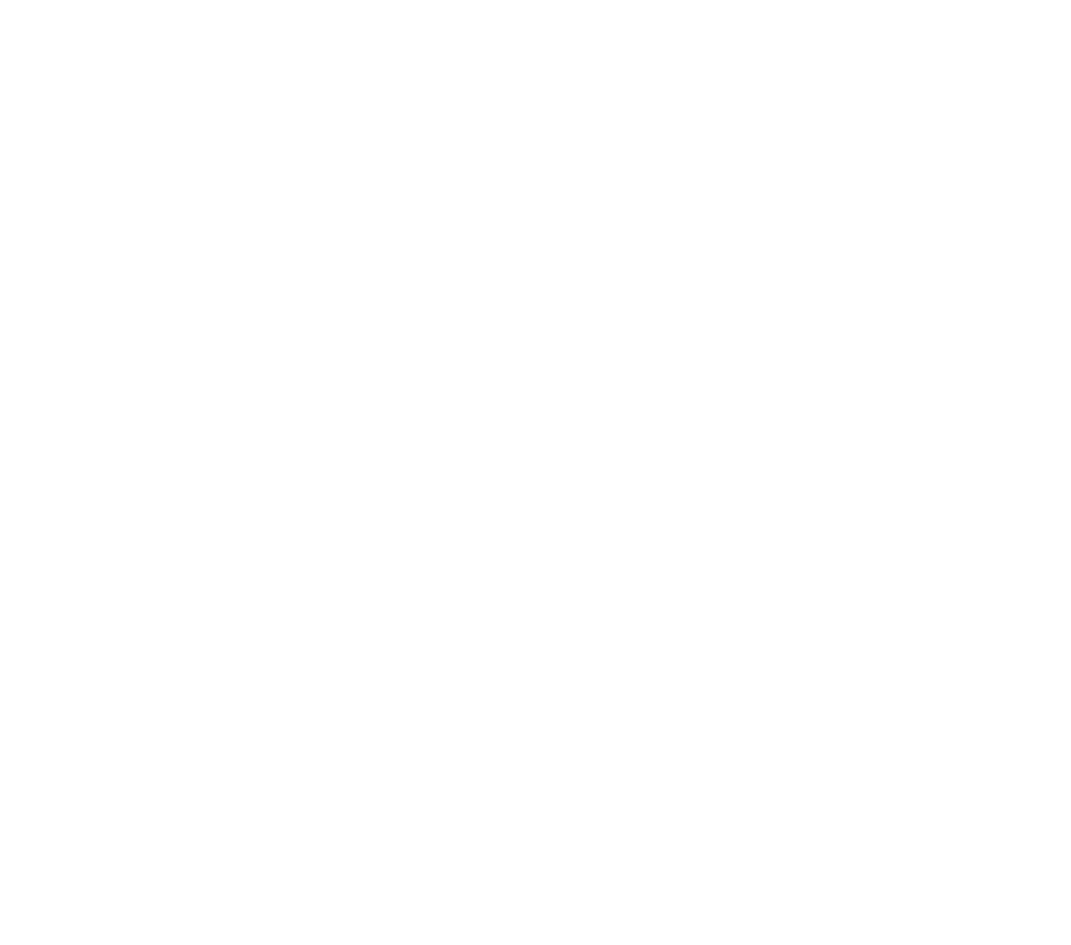
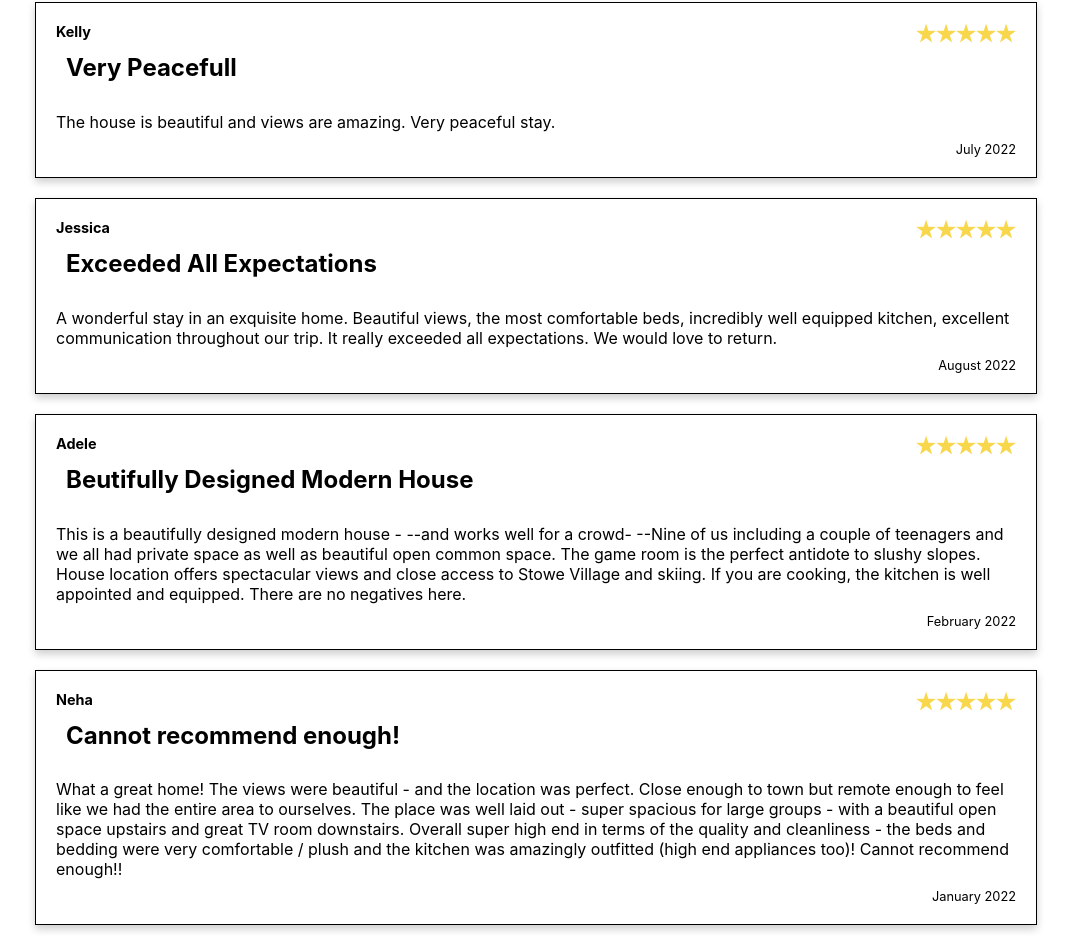
Before and after one commit to jasonaul/cookegetaways, a React (Create React App) app: page /reviews in a window 1280 px wide. Before the commit this address had no page. Shown: the part 780-1725 px from the top of the page, without its empty margins (104-1175 px from the left). Before the commit the page ends 800 px from the top, so only its background shows below. Built offline with nearby package versions, Linux system fonts and the light colour scheme.

Commit message:
reviews section added

```diff
--- a/src/App.js
+++ b/src/App.js
@@ -6,6 +6,7 @@
 import NavBar2 from './components/NavBar2';
 import StoweDescription from './components/StoweDescription';
 import Gallery from './components/Gallery';
+import Reviews from './components/Reviews';
 
 function App() {
   return (
@@ -15,6 +16,7 @@
         <Route path='/overview' exact element={<><NavBar /><Overview /></>} />
         <Route path='/map' exact element={<><NavBar2 /><Map /><StoweDescription /></>} />
         <Route path='/gallery' exact element={<><NavBar2 /><Gallery /></>} />
+        <Route path='reviews' exact element={<><NavBar2 /><Reviews /></>} />
 
         {/* Add your other routes here */}
       </Routes>
--- a/src/components/Reviews.css
+++ b/src/components/Reviews.css
@@ -0,0 +1,52 @@
+.reviews-container {
+    margin-top: 250px;
+    display: flex;
+    flex-direction: column;
+    align-items: center;
+  }
+
+
+.review-box {
+    display: flex;
+    flex-direction: column;
+    align-items: flex-start;
+    width: 75%;
+    border: 1px solid #000;
+    padding: 20px;
+    margin-bottom: 20px;
+    box-shadow: 0px 4px 8px rgba(0, 0, 0, 0.2); /* Add this line */
+
+}
+
+.review-header {
+    display: flex;
+    justify-content: space-between;
+    width: 100%;
+}
+
+.reviewer-name {
+    font-size: 0.9em;
+    font-weight: bold;
+}
+
+.review-stars {
+    display: flex;
+}
+
+.star {
+    height: 20px;
+}
+
+.review-title {
+    font-weight: bold;
+    margin-top: 10px;
+}
+
+.review-text {
+    margin: 10px 0;
+}
+
+.review-date {
+    align-self: flex-end;
+    font-size: 0.8em;
+}
--- a/src/components/Reviews.js
+++ b/src/components/Reviews.js
@@ -0,0 +1,70 @@
+import React from 'react';
+import './Reviews.css';
+import star from '../images/star.png'; // replace this with the path to your star image
+
+// Sample reviews data
+const reviews = [
+    {
+        reviewer: "Samantha",
+        rating: 5,
+        title: "Would Definitely Go Back",
+        review: "Stacie, Angel and team were very nice and extremely responsive. We thought the house was better than the pictures and would definitely go back!",
+        date: "January 2023"
+    },
+    {
+        reviewer: "Kenneth",
+        rating: 5,
+        title: "Location is Fantastic",
+        review: "This house is fantastic! We have rented similar size properties in Oregon and in Idaho and Stacie's home is a level above. The house is beautiful and the location is fantastic. It is quiet and peaceful yet very close to town. We saw deer in the front yard and wild turkey with chicks as well. The field in front of the house was filled with wildflowers on our arrival. We had room for friends and family and for guest as well. Washers and dryers upstairs and down were very helpful. The Kitchen is excellent and very well equipped with cookware, cutlery etc. I thought we would eat out more but we wound up cooking more nights than we went out. If you are a light sensitive sleeper you may want to bring an eye mask. It gets daylight early in summer. The owner is the perfect host and was readily accessible and responded promptly to questions.",
+        date: "August 2022"
+    },
+    {
+        reviewer: "Kelly",
+        rating: 5,
+        title: "Very Peacefull",
+        review: "The house is beautiful and views are amazing. Very peaceful stay.",
+        date: "July 2022"
+    },
+    {
+        reviewer: "Jessica",
+        rating: 5,
+        title: "Exceeded All Expectations",
+        review: "A wonderful stay in an exquisite home. Beautiful views, the most comfortable beds, incredibly well equipped kitchen, excellent communication throughout our trip. It really exceeded all expectations. We would love to return.",
+        date: "August 2022"
+    },
+    {
+        reviewer: "Adele",
+        rating: 5,
+        title: "Beutifully Designed Modern House",
+        review: "This is a beautifully designed modern house - --and works well for a crowd- --Nine of us including a couple of teenagers and we all had private space as well as beautiful open common space. The game room is the perfect antidote to slushy slopes. House location offers spectacular views and close access to Stowe Village and skiing. If you are cooking, the kitchen is well appointed and equipped. There are no negatives here.",
+        date: "February 2022"
+    },
+    {
+        reviewer: "Neha",
+        rating: 5,
+        title: "Cannot recommend enough!",
+        review: "What a great home! The views were beautiful - and the location was perfect. Close enough to town but remote enough to feel like we had the entire area to ourselves. The place was well laid out - super spacious for large groups - with a beautiful open space upstairs and great TV room downstairs. Overall super high end in terms of the quality and cleanliness - the beds and bedding were very comfortable / plush and the kitchen was amazingly outfitted (high end appliances too)! Cannot recommend enough!!",
+        date: "January 2022"
+    },
+    // add more reviews here
+];
+
+const Reviews = () => (
+    <div className="reviews-container">
+        {reviews.map((review, index) => (
+            <div key={index} className="review-box">
+                <div className="review-header">
+                    <div className="reviewer-name">{review.reviewer}</div>
+                    <div className="review-stars">
+                        {[...Array(review.rating)].map((e, i) => <img key={i} src={star} alt="star" className="star" />)}
+                    </div>
+                </div>
+                <h2 className="review-title">{review.title}</h2>
+                <p className="review-text">{review.review}</p>
+                <div className="review-date">{review.date}</div>
+            </div>
+        ))}
+    </div>
+);
+
+export default Reviews;
```
Also changed, not shown: src/images/star.png (added).
